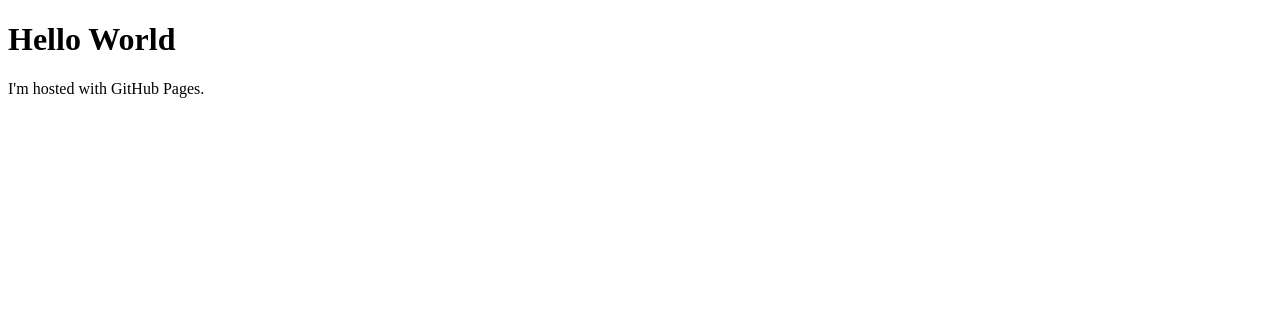
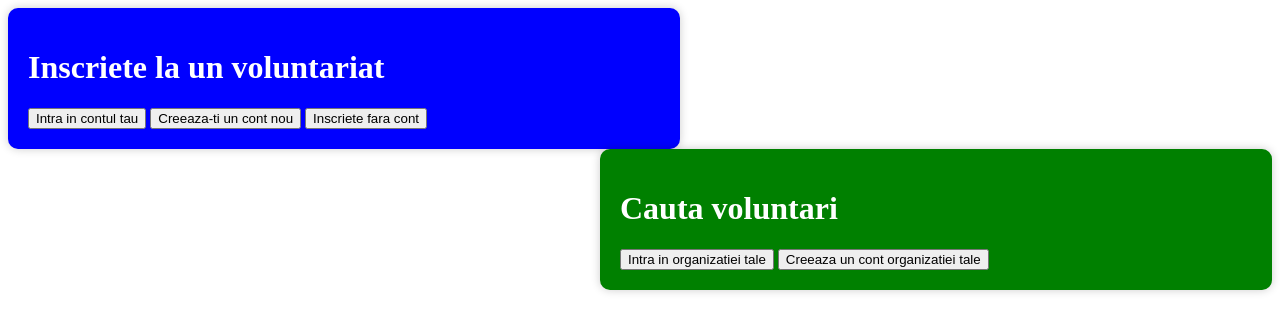
Before and after one commit to David070920/voluntariatcta, a plain HTML site: page index.html in a window 1280 px wide. Drawn offline with Linux system fonts and the light colour scheme.

Commit message:
Update index.html

```diff
--- a/index.html
+++ b/index.html
@@ -1,7 +1,39 @@
 <!DOCTYPE html>
 <html>
+<head>
+<style>
+    .left-side {
+        background-color: blue;
+        color: white;
+        width: 50%;
+        float: left;
+        padding: 20px;
+        border-radius: 10px;
+        box-shadow: 0 0 10px rgba(0, 0, 0, 0.2);
+    }
+
+    .right-side {
+        background-color: green;
+        color: white;
+        width: 50%;
+        float: right;
+        padding: 20px;
+        border-radius: 10px;
+        box-shadow: 0 0 10px rgba(0, 0, 0, 0.2);
+    }
+</style>
+</head>
 <body>
-<h1>Hello World</h1>
-<p>I'm hosted with GitHub Pages.</p>
+    <div class="left-side">
+        <h1>Inscriete la un voluntariat</h1>
+        <button>Intra in contul tau</button>
+        <button>Creeaza-ti un cont nou</button>
+        <button>Inscriete fara cont</button>
+    </div>
+    <div class="right-side">
+        <h1>Cauta voluntari</h1>
+        <button>Intra in organizatiei tale</button>
+        <button>Creeaza un cont organizatiei tale</button>
+    </div>
 </body>
 </html>
```
